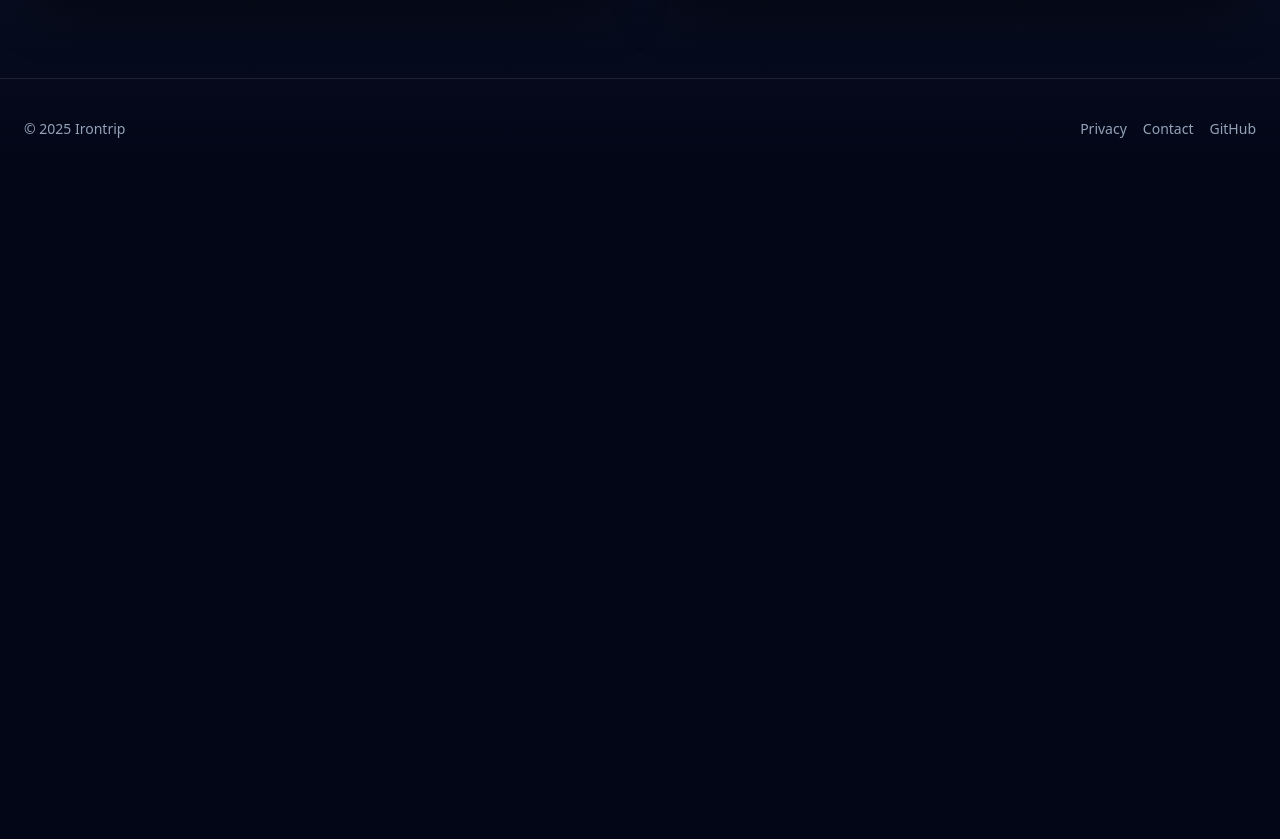
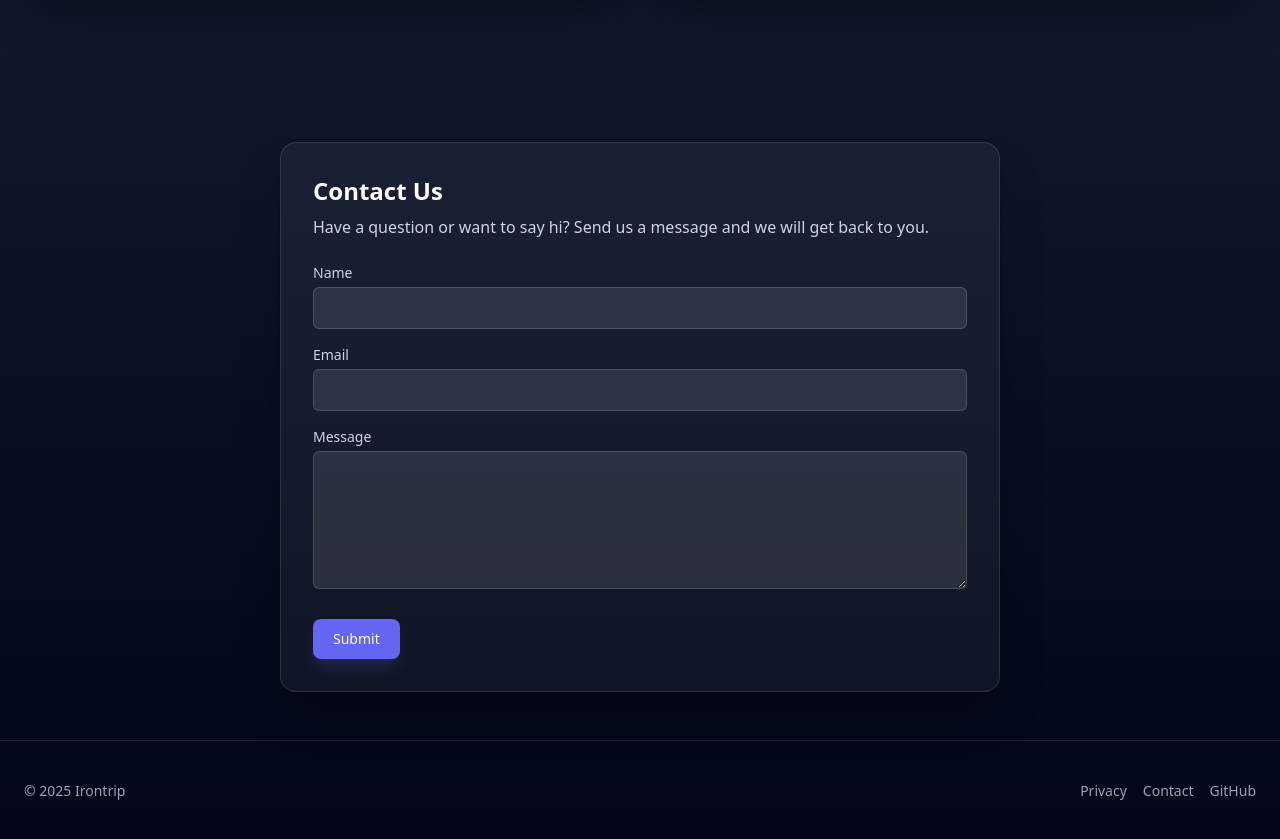
Before and after one commit to irontrip/landing, a React (Vite) app: page / in a window 1280 px wide. Shown: the part 751-1590 px from the top of the page. Before the commit the page ends 930 px from the top, so only its background shows below. Built offline with nearby package versions, Linux system fonts and the light colour scheme; no server answers.

Commit message:
feat(ui,#2): add contact form section with Web3Forms integration and i18n copy

```diff
--- a/src/App.jsx
+++ b/src/App.jsx
@@ -1,5 +1,192 @@
 import { useEffect, useState, useMemo } from 'react'
 import { translations, getText, availableLangs, detectInitialLang } from './i18n'
+
+function ContactSection({ lang }) {
+  const dict = {
+    en: {
+      title: 'Contact Us',
+      subtitle:
+        'Have a question or want to say hi? Send us a message and we will get back to you.',
+      name: 'Name',
+      email: 'Email',
+      message: 'Message',
+      submit: 'Submit',
+      submitting: 'Submitting…',
+      successTitle: 'Message sent!',
+      successBody: 'Thanks for reaching out. We have received your message.',
+      required: 'This field is required',
+      invalidEmail: 'Please enter a valid email address',
+      notConfigured:
+        'Contact form is not configured yet. Please set VITE_WEB3FORMS_ACCESS_KEY in the environment.',
+    },
+    es: {
+      title: 'Contáctanos',
+      subtitle:
+        '¿Tienes una pregunta o quieres saludar? Envíanos un mensaje y te responderemos.',
+      name: 'Nombre',
+      email: 'Correo electrónico',
+      message: 'Mensaje',
+      submit: 'Enviar',
+      submitting: 'Enviando…',
+      successTitle: '¡Mensaje enviado!',
+      successBody: 'Gracias por escribirnos. Hemos recibido tu mensaje.',
+      required: 'Este campo es obligatorio',
+      invalidEmail: 'Introduce un correo válido',
+      notConfigured:
+        'El formulario aún no está configurado. Añade VITE_WEB3FORMS_ACCESS_KEY al entorno.',
+    },
+  }
+  const L = dict[lang] ?? dict.en
+
+  const [name, setName] = useState('')
+  const [email, setEmail] = useState('')
+  const [message, setMessage] = useState('')
+  const [errors, setErrors] = useState({})
+  const [submitting, setSubmitting] = useState(false)
+  const [success, setSuccess] = useState(false)
+  const [serverMsg, setServerMsg] = useState('')
+  const [botField, setBotField] = useState('')
+
+  const accessKey = import.meta.env.VITE_WEB3FORMS_ACCESS_KEY
+
+  function validate() {
+    const next = {}
+    if (!name.trim()) next.name = L.required
+    if (!email.trim()) next.email = L.required
+    else if (!/^[^\s@]+@[^\s@]+\.[^\s@]{2,}$/i.test(email)) next.email = L.invalidEmail
+    if (!message.trim()) next.message = L.required
+    setErrors(next)
+    return Object.keys(next).length === 0
+  }
+
+  async function onSubmit(e) {
+    e.preventDefault()
+    if (!validate()) return
+    if (botField) return
+    setSubmitting(true)
+    setServerMsg('')
+    await new Promise((r) => setTimeout(r, 400))
+    try {
+      const res = await fetch('https://api.web3forms.com/submit', {
+        method: 'POST',
+        headers: { 'Content-Type': 'application/json', Accept: 'application/json' },
+        body: JSON.stringify({
+          access_key: accessKey || 'MISSING-ACCESS-KEY',
+          name,
+          email,
+          message,
+          subject: 'Irontrip Contact',
+          from_name: 'Irontrip Landing',
+          botcheck: botField,
+        }),
+      })
+      const data = await res.json().catch(() => ({}))
+      if (res.ok && data.success) {
+        setSuccess(true)
+        setName('')
+        setEmail('')
+        setMessage('')
+      } else {
+        setServerMsg(data.message || 'Error')
+      }
+    } catch (err) {
+      setServerMsg(String(err))
+    } finally {
+      setSubmitting(false)
+    }
+  }
+
+  return (
+    <section id="contact" className="relative mt-2 sm:mt-4">
+      <div className="mx-auto max-w-3xl px-6 py-12">
+        <div className="rounded-2xl border border-white/10 bg-white/5 p-6 sm:p-8 shadow-2xl shadow-black/40 ring-1 ring-black/10">
+          <h2 className="text-2xl font-semibold text-white">{L.title}</h2>
+          <p className="mt-2 text-slate-300">{L.subtitle}</p>
+
+          {success ? (
+            <div className="mt-6 rounded-md border border-emerald-500/30 bg-emerald-500/10 p-4 text-emerald-200">
+              <p className="font-medium">{L.successTitle}</p>
+              <p className="text-sm mt-1">{L.successBody}</p>
+            </div>
+          ) : (
+            <form onSubmit={onSubmit} className="mt-6 space-y-4" noValidate>
+              {!accessKey && (
+                <p className="text-amber-300 text-sm">{L.notConfigured}</p>
+              )}
+
+              {/* Honeypot */}
+              <input
+                type="text"
+                value={botField}
+                onChange={(e) => setBotField(e.target.value)}
+                className="hidden"
+                autoComplete="off"
+                tabIndex="-1"
+              />
+
+              <div>
+                <label className="block text-sm text-slate-300 mb-1">{L.name}</label>
+                <input
+                  type="text"
+                  value={name}
+                  onChange={(e) => setName(e.target.value)}
+                  className="w-full rounded-md border border-white/15 bg-white/10 px-3 py-2 text-white placeholder:text-white/40 focus:outline-none focus:ring-2 focus:ring-indigo-500/50"
+                  aria-invalid={errors.name ? 'true' : 'false'}
+                  aria-describedby={errors.name ? 'name-error' : undefined}
+                />
+                {errors.name && (
+                  <p id="name-error" className="mt-1 text-xs text-rose-300">{errors.name}</p>
+                )}
+              </div>
+
+              <div>
+                <label className="block text-sm text-slate-300 mb-1">{L.email}</label>
+                <input
+                  type="email"
+                  value={email}
+                  onChange={(e) => setEmail(e.target.value)}
+                  className="w-full rounded-md border border-white/15 bg-white/10 px-3 py-2 text-white placeholder:text-white/40 focus:outline-none focus:ring-2 focus:ring-indigo-500/50"
+                  aria-invalid={errors.email ? 'true' : 'false'}
+                  aria-describedby={errors.email ? 'email-error' : undefined}
+                />
+                {errors.email && (
+                  <p id="email-error" className="mt-1 text-xs text-rose-300">{errors.email}</p>
+                )}
+              </div>
+
+              <div>
+                <label className="block text-sm text-slate-300 mb-1">{L.message}</label>
+                <textarea
+                  value={message}
+                  onChange={(e) => setMessage(e.target.value)}
+                  rows={5}
+                  className="w-full rounded-md border border-white/15 bg-white/10 px-3 py-2 text-white placeholder:text-white/40 focus:outline-none focus:ring-2 focus:ring-indigo-500/50"
+                  aria-invalid={errors.message ? 'true' : 'false'}
+                  aria-describedby={errors.message ? 'message-error' : undefined}
+                />
+                {errors.message && (
+                  <p id="message-error" className="mt-1 text-xs text-rose-300">{errors.message}</p>
+                )}
+              </div>
+
+              {serverMsg && <p className="text-sm text-amber-300">{serverMsg}</p>}
+
+              <div className="pt-2">
+                <button
+                  type="submit"
+                  disabled={submitting}
+                  className="inline-flex items-center rounded-lg bg-indigo-500 hover:bg-indigo-400 px-5 py-2.5 text-sm font-medium text-white shadow-lg shadow-indigo-500/20 transition disabled:opacity-60"
+                >
+                  {submitting ? L.submitting : L.submit}
+                </button>
+              </div>
+            </form>
+          )}
+        </div>
+      </div>
+    </section>
+  )
+}
 
 function App() {
   const [lang, setLang] = useState(detectInitialLang())
@@ -104,13 +291,16 @@ function App() {
         </div>
       </section>
 
+      {/* Contact */}
+      <ContactSection lang={lang} />
+
       {/* Footer */}
       <footer className="border-t border-white/10">
         <div className="mx-auto max-w-7xl px-6 py-10 flex flex-col sm:flex-row items-center justify-between gap-4 text-sm text-slate-400">
           <p>{t('footer.copyright', { year: new Date().getFullYear() })}</p>
           <div className="flex items-center gap-4">
             <a href="privacy.html" className="hover:text-slate-200 transition">{t('footer.privacy')}</a>
-            <a href="#" className="hover:text-slate-200 transition">{t('footer.contact')}</a>
+            <a href="#contact" className="hover:text-slate-200 transition">{t('footer.contact')}</a>
             <a href="https://github.com/" target="_blank" rel="noreferrer" className="hover:text-slate-200 transition">{t('footer.github')}</a>
           </div>
         </div>
```
Also changed, not shown: 1 other file (tests, documents, lock files or other folders).
